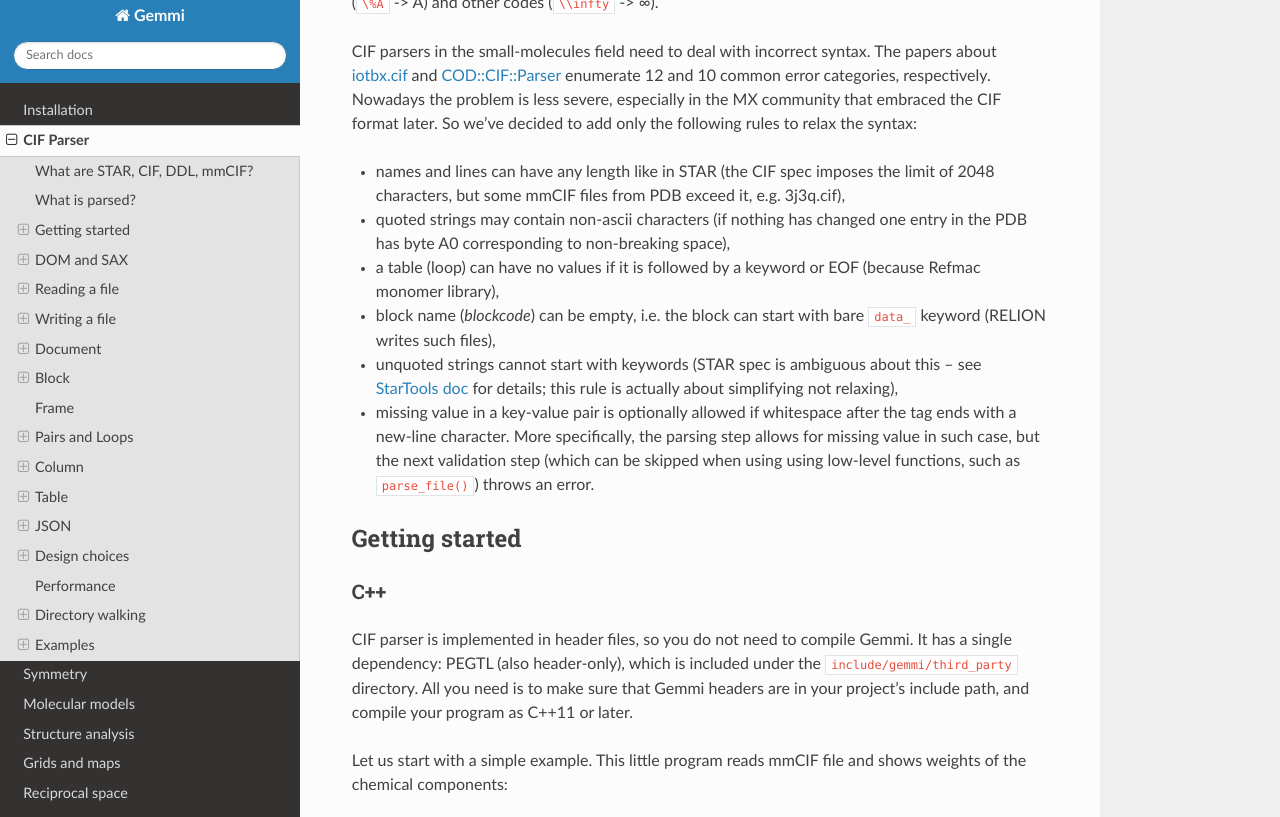
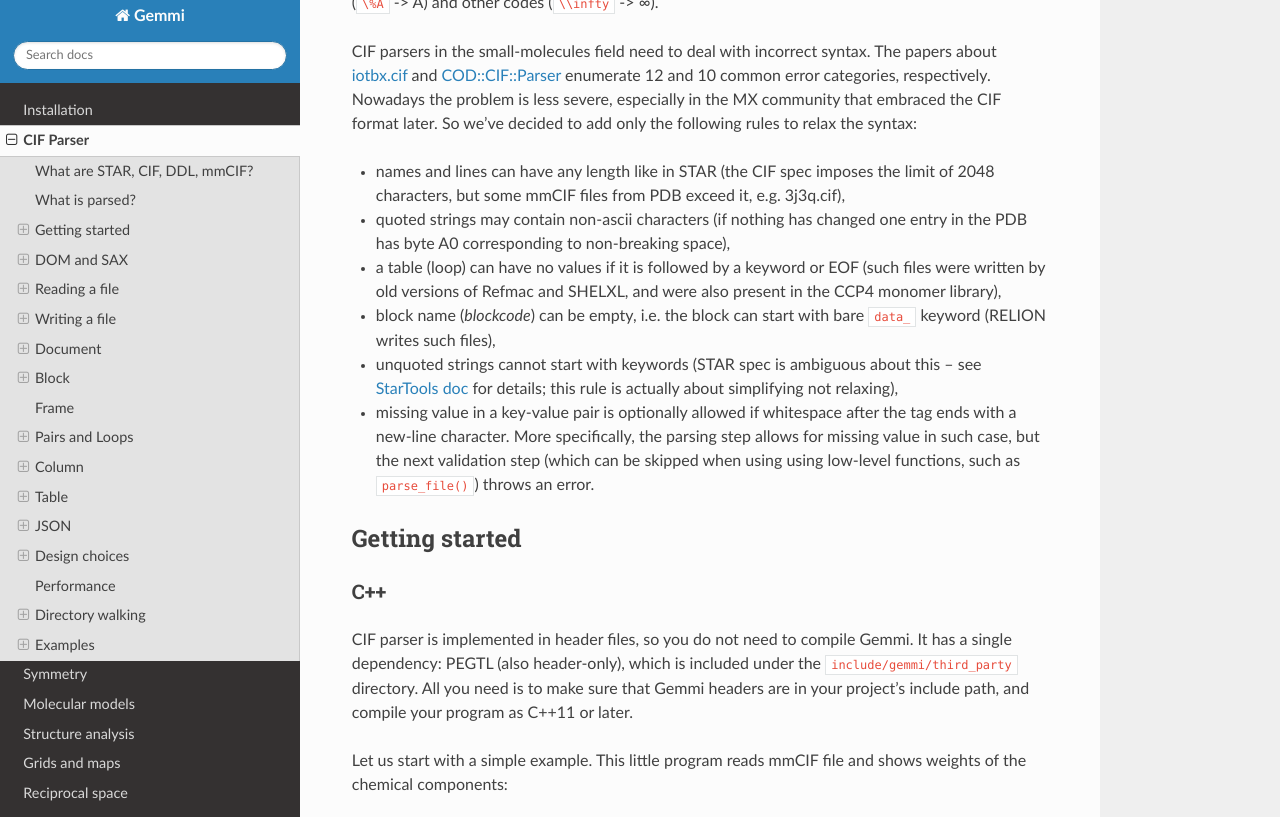
Before and after one commit to project-gemmi/gemmi, a Sphinx documentation site: the page built from docs/cif.rst, in a window 1280 px wide and 900 px high, scrolled down 3026 px, cut to the strip 0-817 px from the top of the window. Built offline with Sphinx 7.4.7 and the Read the Docs theme 2.0.0, drawn with Linux system fonts in a browser that asks for light colours.

Commit message:
docs: a few more words regarding empty loops (#58)

```diff
--- a/docs/cif.rst
+++ b/docs/cif.rst
@@ -162,7 +162,8 @@ the following rules to relax the syntax:
 * quoted strings may contain non-ascii characters (if nothing has changed
   one entry in the PDB has byte A0 corresponding to non-breaking space),
 * a table (loop) can have no values if it is followed by a keyword or EOF
-  (because Refmac monomer library),
+  (such files were written by old versions of Refmac and SHELXL,
+  and were also present in the CCP4 monomer library),
 * block name (*blockcode*) can be empty, i.e. the block can start
   with bare ``data_`` keyword (RELION writes such files),
 * unquoted strings cannot start with keywords (STAR spec is ambiguous
```
